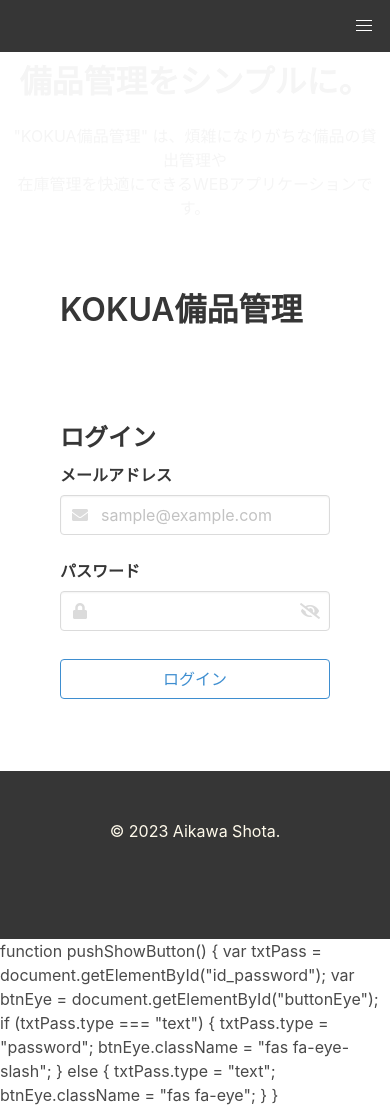
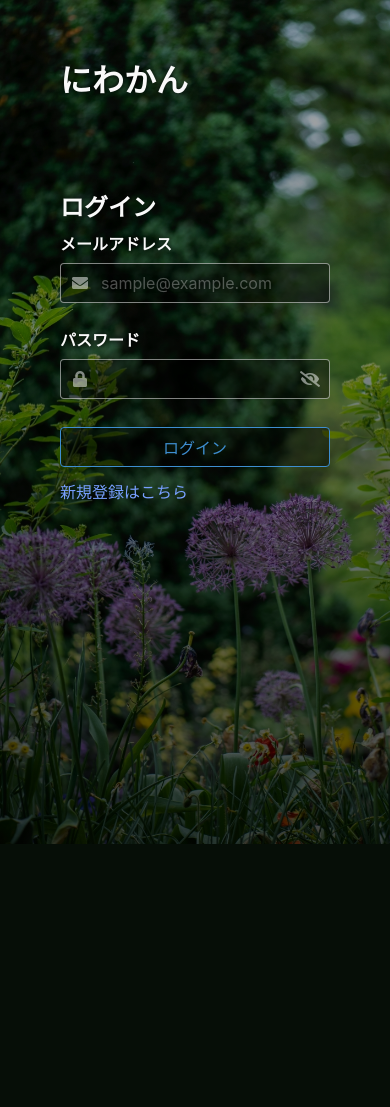
Before and after one commit to AikawaShota/garden-management, a Django app: page /authentication/login in a window 390 px wide. After the commit the page ends 844 px from the top, so only its background shows below. Run offline with Django 4.2, Linux system fonts and the light colour scheme.

Commit message:
add: Add login and signup pages.

```diff
--- a/garden_management/authentication/templates/authentication/login.html
+++ b/garden_management/authentication/templates/authentication/login.html
@@ -1,27 +1,30 @@
 {% extends 'base.html' %}
+{% load static %}
 
-{% block content %}
+{% block head %}
+<link rel="stylesheet" href="{% static 'css/login.css' %}">
+{% endblock %}
 
+{% block main %}
 <div class="columns m-0">
     <div class="login-image column">
         <div class="login-image-text">
-                    <h1 class="title has-text-light has-text-centered is-3">備品管理をシンプルに。</h1>
+            <h1 class="title has-text-light has-text-centered is-3">庭の管理を簡単に。</h1>
             <p class="sub-title has-text-centered has-text-light is-size-6">
-                        "KOKUA備品管理" は、煩雑になりがちな備品の貸出管理や<br class="br-pc">
-                        在庫管理を快適にできるWEBアプリケーションです。
+                "にわかん"は、忘れがちな水やりなどの植物の世話を<br class="br-pc">
+                サポートするWEBアプリケーションです。
             </p>
         </div>
     </div>
     <div class="login-form column">
         <section class="px-6 pt-6 pb-6">
-                    <h1 class="title is-3">KOKUA備品管理</h1>
+            <h1 class="title is-3">にわかん</h1>
         </section>
         <section class="px-6 pt-6 pb-3">
             <h1 class="title is-4">ログイン</h1>
             {% if form.errors %}
             <p class="has-text-danger is-size-6">登録されているメールアドレスとパスワードが一致しませんでした。再度ご入力お願いいたします。</p>
             {% endif %}
-
             {% if next %}
             {% if user.is_authenticated %}
             <p class="has-text-danger is-size-6">このアカウントの持つ権限ではこのページにアクセスできません。</p>
@@ -29,9 +32,7 @@
             <p class="has-text-danger is-size-6">このページにアクセスするにはログインが必要です。</p>
             {% endif %}
             {% endif %}
-
         </section>
-
         <form method="post" action="{% url 'authentication:login' %}">
             {% csrf_token %}
             <section class="px-6 pb-6">
@@ -44,7 +45,6 @@
                         </span>
                     </div>
                 </div>
-
                 <div class="field">
                     <label for="" class="label">パスワード</label>
                     <div class="control has-icons-left has-icons-right">
@@ -57,7 +57,6 @@
                         </span>
                     </div>
                 </div>
-
                 <section class="pt-4">
                     <div class="field">
                         <div class="control">
@@ -67,13 +66,16 @@
                     <input type="hidden" name="next" value="{{ next }}">
                 </section>
         </form>
+        <a id="signup-link" href="{% url 'authentication:signup' %}">新規登録はこちら</a>
         <!-- パスワードリセット機能を実装した際にhtmlのコメントとpythonのコメント（#）を外す。 -->
         <!-- <p><a href="{# % url 'password_reset' %}">Lost password?</a></p> -->
     </div>
 </div>
 
 {% endblock %}
+
 {% block scripts %}
+<script>
     function pushShowButton() {
         var txtPass = document.getElementById("id_password");
         var btnEye = document.getElementById("buttonEye");
@@ -85,4 +87,5 @@
             btnEye.className = "fas fa-eye";
         }
     }
+</script>
 {% endblock %}
--- /dev/null
+++ b/garden_management/static/css/login.css
@@ -0,0 +1,80 @@
+header,
+footer {
+  display: none;
+}
+
+body.has-navbar-fixed-top {
+  padding-top: 0;
+}
+
+.login-image {
+  background-image: linear-gradient(rgba(0, 0, 0, 0.3), rgba(0, 0, 0, 0.7)), url("../img/garden.jpg");
+  background-size: cover;
+  background-repeat: no-repeat;
+  width: 100%;
+  height: 100vh;
+  display: table;
+}
+
+.login-image-text {
+  display: table-cell;
+  vertical-align: middle;
+  text-shadow: 0 0 5px black;
+}
+
+@media screen and (max-width: 832px) {
+  .br-pc {
+    display: none;
+  }
+}
+@media screen and (max-width: 768px) {
+  .login-image {
+    display: none;
+  }
+  .login-form {
+    background-image: linear-gradient(rgba(0, 0, 0, 0.3), rgba(0, 0, 0, 0.7)), url("../img/garden.jpg");
+    background-size: cover;
+    background-repeat: no-repeat;
+    width: 100%;
+    height: 100vh;
+  }
+  .title,
+  .label,
+  .input,
+  button.is-outlined:hover {
+    color: #f9f9f9;
+    text-shadow: 0 0 5px black;
+    border-color: rgba(255, 255, 255, 0.5);
+  }
+  .fas {
+    color: rgba(255, 255, 255, 0.5);
+  }
+  .fas:hover {
+    color: rgba(255, 255, 255, 0.8);
+  }
+  .input:hover and :not(.input:focus) {
+    border-color: rgba(255, 255, 255, 0.8);
+  }
+  .input:focus ~ .icon > .fas {
+    color: #f9f9f9;
+  }
+  .input::-moz-placeholder {
+    color: rgba(255, 255, 255, 0.3);
+  }
+  .input::placeholder {
+    color: rgba(255, 255, 255, 0.3);
+  }
+  .input,
+  .button.is-info.is-outlined {
+    background-color: rgba(0, 0, 0, 0.4);
+  }
+  .button.is-info.is-outlined:hover {
+    border-color: rgba(255, 255, 255, 0.5);
+  }
+  #signup-link {
+    color: #78a0ff;
+  }
+  #signup-link:hover {
+    color: #ff78a0;
+  }
+}/*# sourceMappingURL=login.css.map */
--- /dev/null
+++ b/garden_management/static/css/login.scss
@@ -0,0 +1,90 @@
+header,
+footer {
+    display: none;
+}
+
+body.has-navbar-fixed-top {
+    padding-top: 0;
+}
+
+.login-image {
+    background-image: linear-gradient(rgba(0, 0, 0, 0.3), rgba(0, 0, 0, 0.7)), url("../img/garden.jpg");
+    background-size: cover;
+    background-repeat: no-repeat;
+    width: 100%;
+    height: 100vh;
+    display: table;
+}
+
+.login-image-text {
+    display: table-cell;
+    vertical-align: middle;
+    text-shadow: 0 0 5px black;
+}
+
+@media screen and (max-width:832px) {
+    .br-pc {
+        display: none;
+    }
+}
+
+@media screen and (max-width:768px) {
+    .login-image {
+        display: none;
+    }
+
+    .login-form {
+        background-image: linear-gradient(rgba(0, 0, 0, 0.3), rgba(0, 0, 0, 0.7)), url("../img/garden.jpg");
+        background-size: cover;
+        background-repeat: no-repeat;
+        width: 100%;
+        height: 100vh;
+    }
+
+    .title,
+    .label,
+    .input,
+    button.is-outlined:hover {
+        color: #f9f9f9;
+        text-shadow: 0 0 5px black;
+        border-color: rgba(255, 255, 255, 0.5);
+    }
+
+    .fas {
+        color: rgba(255, 255, 255, 0.5);
+    }
+
+    .fas:hover {
+        color: rgba(255, 255, 255, 0.8);
+    }
+
+    .input:hover and :not(.input:focus) {
+        border-color: rgba(255, 255, 255, 0.8);
+    }
+
+    .input:focus~.icon>.fas {
+        color: #f9f9f9;
+    }
+
+    .input::placeholder {
+        color: rgba(255, 255, 255, 0.3);
+    }
+
+    .input,
+    .button.is-info.is-outlined {
+        background-color: rgba(0, 0, 0, 0.4);
+    }
+
+    .button.is-info.is-outlined:hover {
+        border-color: rgba(255, 255, 255, 0.5);
+    }
+
+
+    #signup-link {
+        color: #78a0ff;
+    }
+
+    #signup-link:hover {
+        color: #ff78a0;
+    }
+}
--- a/garden_management/static/css/style.css
+++ b/garden_management/static/css/style.css
@@ -1 +1,15 @@
-/*# sourceMappingURL=style.css.map */
+body,
+button {
+  font-family: "Noto Sans JP";
+}
+
+#buttonEye,
+#buttonEye1,
+#buttonEye2 {
+  pointer-events: auto;
+}
+
+.fa-eye:hover,
+.fa-eye-slash:hover {
+  color: #4a4a4a;
+}/*# sourceMappingURL=style.css.map */
--- a/garden_management/static/css/style.scss
+++ b/garden_management/static/css/style.scss
@@ -0,0 +1,16 @@
+body,
+button {
+    font-family: 'Noto Sans JP';
+}
+
+#buttonEye,
+#buttonEye1,
+#buttonEye2 {
+    pointer-events: auto;
+}
+
+
+.fa-eye:hover,
+.fa-eye-slash:hover {
+    color: #4a4a4a;
+}
--- a/garden_management/static/js/scripts.js
+++ b/garden_management/static/js/scripts.js
@@ -0,0 +1,22 @@
+// ハンバーガーメニュー
+document.addEventListener('DOMContentLoaded', () => {
+
+    // Get all "navbar-burger" elements
+    const $navbarBurgers = Array.prototype.slice.call(document.querySelectorAll('.navbar-burger'), 0);
+
+    // Add a click event on each of them
+    $navbarBurgers.forEach(el => {
+        el.addEventListener('click', () => {
+
+            // Get the target from the "data-target" attribute
+            const target = el.dataset.target;
+            const $target = document.getElementById(target);
+
+            // Toggle the "is-active" class on both the "navbar-burger" and the "navbar-menu"
+            el.classList.toggle('is-active');
+            $target.classList.toggle('is-active');
+
+        });
+    });
+
+});
--- a/garden_management/templates/base.html
+++ b/garden_management/templates/base.html
@@ -2,25 +2,19 @@
 
 <!DOCTYPE html>
 <html lang="ja">
+
 <head>
     <meta charset="UTF-8" />
     <meta name="robots" content="noindex" />
     <meta name="viewport" content="width=device-width, initial-scale=1.0" />
     <link rel="preconnect" href="https://fonts.googleapis.com" />
     <link rel="preconnect" href="https://fonts.gstatic.com" crossorigin />
-        <link
-            href="https://fonts.googleapis.com/css2?family=Noto+Sans+JP&display=swap"
-            rel="stylesheet"
-        />
+    <link href="https://fonts.googleapis.com/css2?family=Noto+Sans+JP&display=swap" rel="stylesheet" />
     <link rel="stylesheet" href="{% static 'fa/css/all.min.css' %}" />
     <link rel="stylesheet" href="{% static 'css/bulma.css' %}" />
     <link rel="stylesheet" href="{% static 'css/style.css' %}" />
     <title>にわかん</title>
-        <link
-            rel="shortcut icon"
-            href="{% static 'img/favicon.png' %}"
-            type="image/x-icon"
-        />
+    <link rel="shortcut icon" href="{% static 'img/favicon.png' %}" type="image/x-icon" />
     <!-- PWA -->
     <link rel="manifest" href="{% static 'pwa/manifest.json' %}" />
     <script>
@@ -46,6 +40,8 @@
         }
     </script>
     <!-- END PWA -->
+    {% block head %}
+    {% endblock %}
 </head>
 
 <body class="has-navbar-fixed-top">
@@ -53,101 +49,20 @@
     <header>
         <nav class="navbar is-transparent is-dark is-fixed-top">
             <div class="navbar-brand">
-                    <div
-                        class="navbar-burger"
-                        data-target="navbarExampleTransparentExample"
-                    >
+                <div class="navbar-burger" data-target="navbarExampleTransparentExample">
                     <span></span>
                     <span></span>
                     <span></span>
                 </div>
             </div>
-
-                <div id="navbarExampleTransparentExample" class="navbar-menu">
-                    <div class="navbar-start">
-                        <div class="navbar-item has-dropdown is-hoverable">
-                            <p class="navbar-link">
-                                <span class="icon mt-1 mr-0">
-                                    <i class="fas fa-laptop"></i>
-                                </span>
-                                <span>備品管理</span>
-                            </p>
-                            <div class="navbar-dropdown is-boxed">
-                                <a
-                                    class="navbar-item"
-                                    href="{% url 'lend:equipment-list' %}"
-                                >
-                                    備品一覧
-                                </a>
-                                <a class="navbar-item" href="#"> 備品貸出 </a>
-                                <a
-                                    class="navbar-item"
-                                    href="{% url 'lend:equipment-add' %}"
-                                >
-                                    備品追加
-                                </a>
-                            </div>
-                        </div>
-                        <div class="navbar-item has-dropdown is-hoverable">
-                            <p class="navbar-link">
-                                <span class="icon mt-1 mr-0">
-                                    <i class="fas fa-pencil-ruler"></i>
-                                </span>
-                                <span>消耗品</span>
-                            </p>
-                            <div class="navbar-dropdown is-boxed">
-                                <a class="navbar-item" href="#"> 消耗品一覧 </a>
-                                <a class="navbar-item" href="#"> 消耗品追加 </a>
-                            </div>
-                        </div>
-                    </div>
-                    <div class="navbar-end">
-                        <div class="navbar-item has-dropdown is-hoverable">
-                            <p class="navbar-link icon-text">
-                                <span class="icon mt-1 mr-0">
-                                    <i class="fas fa-user"></i>
-                                </span>
-                                <span>ユーザー</span>
-                            </p>
-                            <div class="navbar-dropdown is-boxed">
-                                <a class="navbar-item" href="#"> 貸出一覧 </a>
-                                <a class="navbar-item" href="#"> ユーザ情報 </a>
-                            </div>
-                        </div>
-                        <div class="navbar-item has-dropdown is-hoverable">
-                            <p class="navbar-link">
-                                <span class="icon mt-1 mr-0">
-                                    <i class="fas fa-user-cog"></i>
-                                </span>
-                                <span>管理者ページ</span>
-                            </p>
-                            <div class="navbar-dropdown is-boxed">
-                                <a
-                                    class="navbar-item"
-                                    href="{% url 'lend:location-list' %}"
-                                >
-                                    保管・利用場所
-                                </a>
-                                <a
-                                    class="navbar-item"
-                                    href="{% url 'authentication:signup' %}"
-                                >
-                                    ユーザ追加
-                                </a>
-                                <a class="navbar-item" href="#"> 貸出履歴 </a>
-                            </div>
-                        </div>
-                    </div>
-                </div>
         </nav>
     </header>
     <!-- END header-->
-        <div class="hero is-fullheight-with-navbar">
+
     <!-- main -->
     <main>
-                <div class="container is-max-desktop">
-                    {% block content %} {% endblock %}
-                </div>
+        {% block main %}
+        {% endblock %}
     </main>
     <!-- END main -->
     <!-- footer -->
@@ -157,8 +72,9 @@
         </div>
     </footer>
     <!-- END footer -->
-        </div>
+
 </body>
 <script src="{% static 'js/scripts.js' %}"></script>
 {% block scripts %} {% endblock %}
+
 </html>
--- a/garden_management/templates/sw.js
+++ b/garden_management/templates/sw.js
@@ -7,7 +7,7 @@ const urlsToCache = [
     '/static/css/style.css',
     '/static/css/login.css',
     '/static/js/scripts.js',
-    '/static/img/sunset_wave.jpg',
+    '/static/img/garden.jpg',
     '/static/fa/css/all.min.css',
     '/static/fa/webfonts/fa-brands-400.eot',
     '/static/fa/webfonts/fa-brands-400.svg',
```
Also changed, not shown: garden_management/authentication/templates/authentication/signup.html (+17 -52 lines), garden_management/static/img/favicon.png (added), garden_management/static/img/garden.jpg (added), garden_management/static/pwa/icon-32.png (added), garden_management/static/pwa/icon-512.png (added), garden_management/static/pwa/manifest.json (added), 2 other files. Lines whose indentation alone changed are shown as unchanged.
